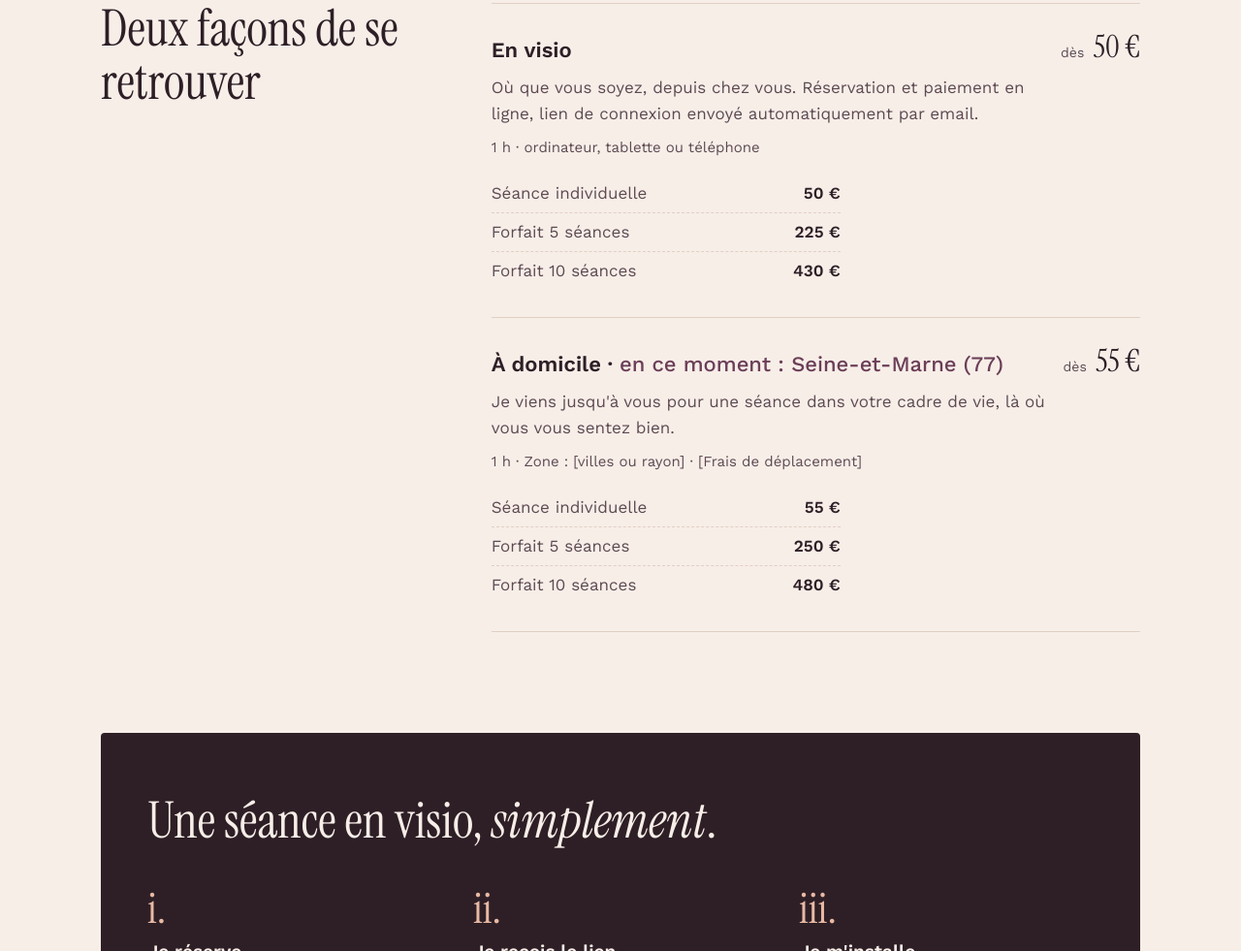
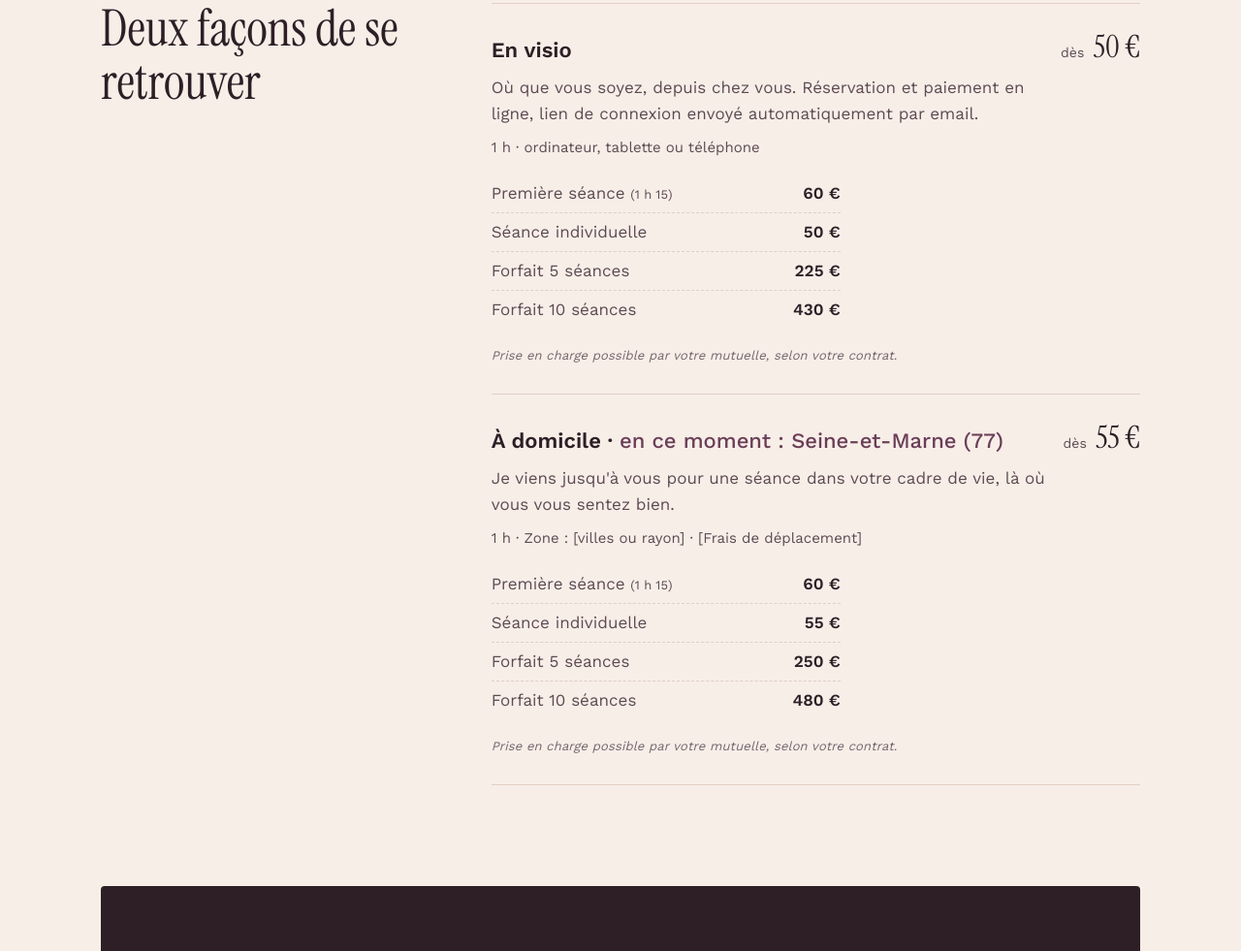
Before and after one commit to lucilesallenave/site-sophrologue, a plain HTML site: page index.html in a window 1280 px wide. Shown: the part 1100-2081 px from the top of the page at 97% size. Drawn offline with nearby package versions, Linux system fonts and the light colour scheme; no server answers.

Commit message:
Première séance à 60 € et mention mutuelle sous les tarifs
Co-Authored-By: Claude Opus 5.5 <noreply@anthropic.com>
Claude-Session: https://claude.ai/code/session_01BtxQF1CXEQLRAW2bq3qfNP

```diff
--- a/assets/style.css
+++ b/assets/style.css
@@ -207,3 +207,5 @@ details p { padding: 0 40px 24px 0; color: var(--texte-doux); }
 
 [hidden] { display: none !important; }
 .lieu-actuel { font-weight: 500; color: var(--accent); }
+.forfaits small { font-size: 13px; }
+.mutuelle { margin-top: 10px; font-size: 13px; font-style: italic; letter-spacing: .01em; color: #76646C; }
--- a/index.html
+++ b/index.html
@@ -74,10 +74,12 @@
           <p class="doux">Où que vous soyez, depuis chez vous. Réservation et paiement en ligne, lien de connexion envoyé automatiquement par email.</p>
           <p class="seance__details">1 h · ordinateur, tablette ou téléphone</p>
           <dl class="forfaits">
+            <div><dt>Première séance <small>(1 h 15)</small></dt><dd>60 €</dd></div>
             <div><dt>Séance individuelle</dt><dd>50 €</dd></div>
             <div><dt>Forfait 5 séances</dt><dd>225 €</dd></div>
             <div><dt>Forfait 10 séances</dt><dd>430 €</dd></div>
           </dl>
+          <p class="mutuelle">Prise en charge possible par votre mutuelle, selon votre contrat.</p>
         </div>
         <p class="seance__prix"><span class="seance__des">dès</span> 50 €</p>
       </article>
@@ -87,10 +89,12 @@
           <p class="doux">Je viens jusqu'à vous pour une séance dans votre cadre de vie, là où vous vous sentez bien.</p>
           <p class="seance__details">1 h · Zone&nbsp;: [villes ou rayon] · [Frais de déplacement]</p>
           <dl class="forfaits">
+            <div><dt>Première séance <small>(1 h 15)</small></dt><dd>60 €</dd></div>
             <div><dt>Séance individuelle</dt><dd>55 €</dd></div>
             <div><dt>Forfait 5 séances</dt><dd>250 €</dd></div>
             <div><dt>Forfait 10 séances</dt><dd>480 €</dd></div>
           </dl>
+          <p class="mutuelle">Prise en charge possible par votre mutuelle, selon votre contrat.</p>
         </div>
         <p class="seance__prix"><span class="seance__des">dès</span> 55 €</p>
       </article>
```
